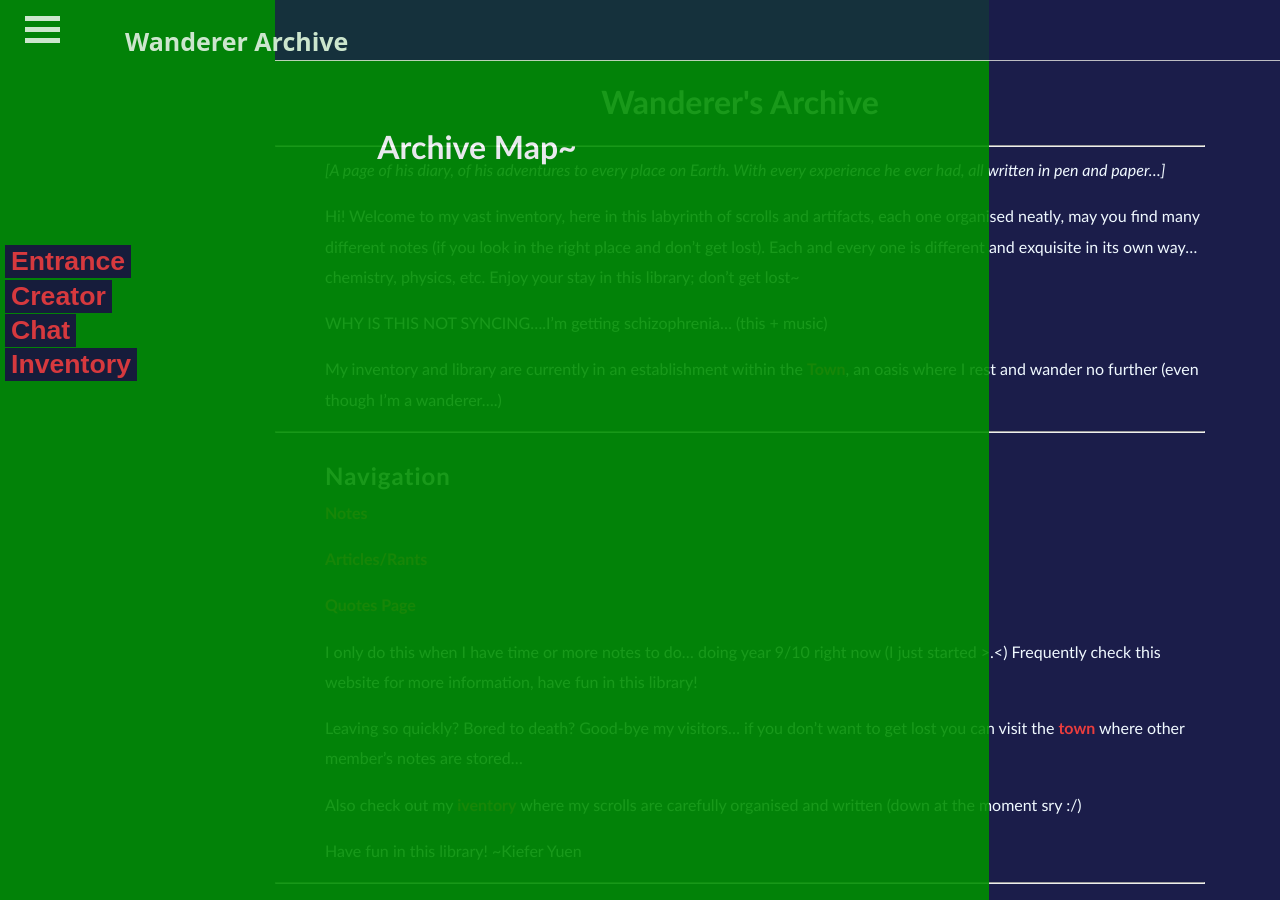
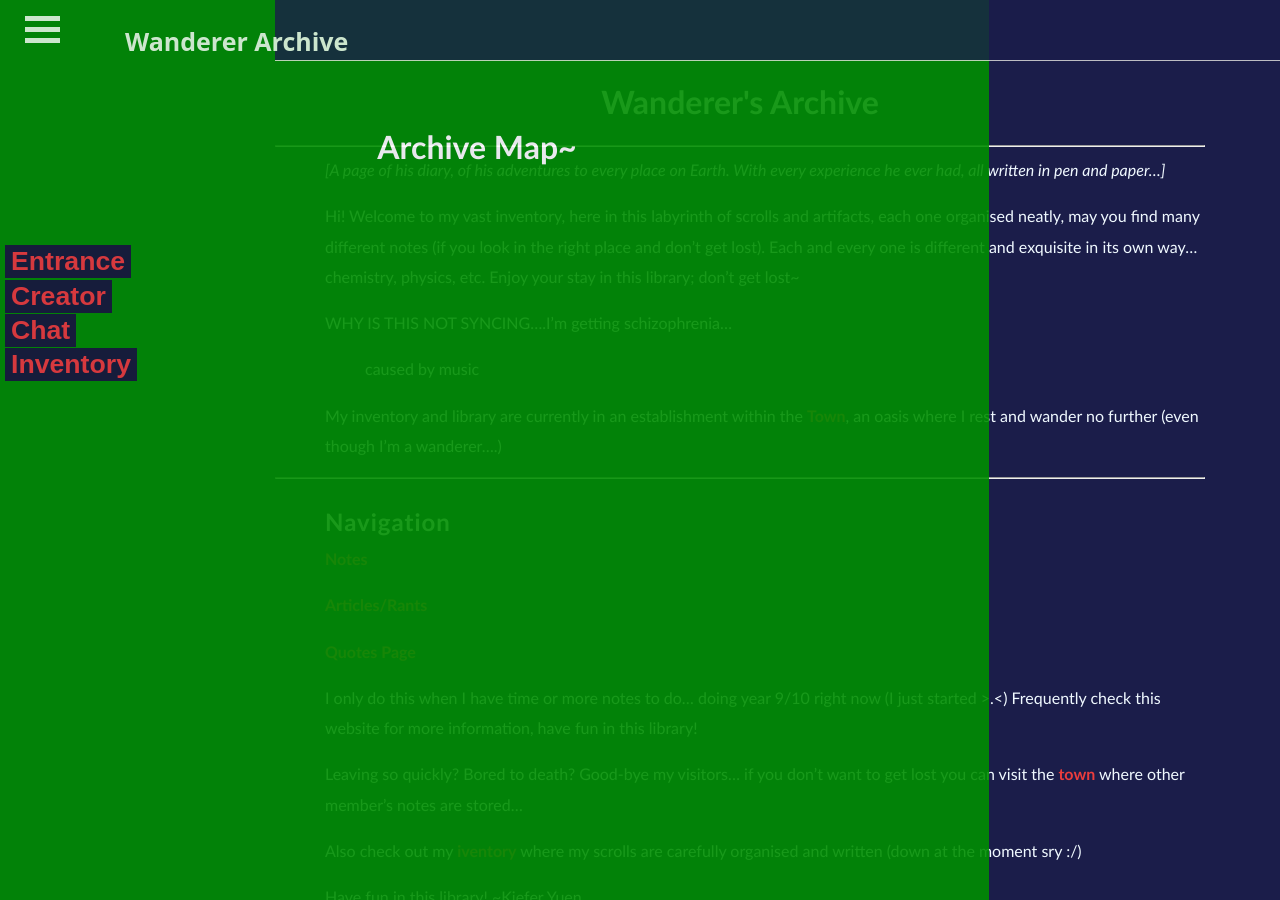
Before and after one commit to Rewind789/wanderer-archive, a Jekyll site: the page built from index.md, in a window 1280 px wide and 900 px high. Built offline with Jekyll 4.4.1, drawn with Linux system fonts in a browser that asks for light colours; nearby versions of some CDN libraries; our own code applies the rules of GitHub Pages for plain Markdown files.

Commit message:
Update index.md

```diff
--- a/index.md
+++ b/index.md
@@ -7,7 +7,8 @@ _[A page of his diary, of his adventures to every place on Earth. With every exp
 
 Hi! Welcome to my vast inventory, here in this labyrinth of scrolls and artifacts, each one organised neatly, may you find many different notes (if you look in the right place and don't get lost). Each and every one is different and exquisite in its own way...chemistry, physics, etc. Enjoy your stay in this library; don't get lost~
 
-WHY IS THIS NOT SYNCING....I'm getting schizophrenia... (this + music)
+WHY IS THIS NOT SYNCING....I'm getting schizophrenia...
+>caused by music
 
 My inventory and library are currently in an establishment within the [Town](/wanderer-archive/the-town.html), an oasis where I rest and wander no further (even though I'm a wanderer....)
 
```
